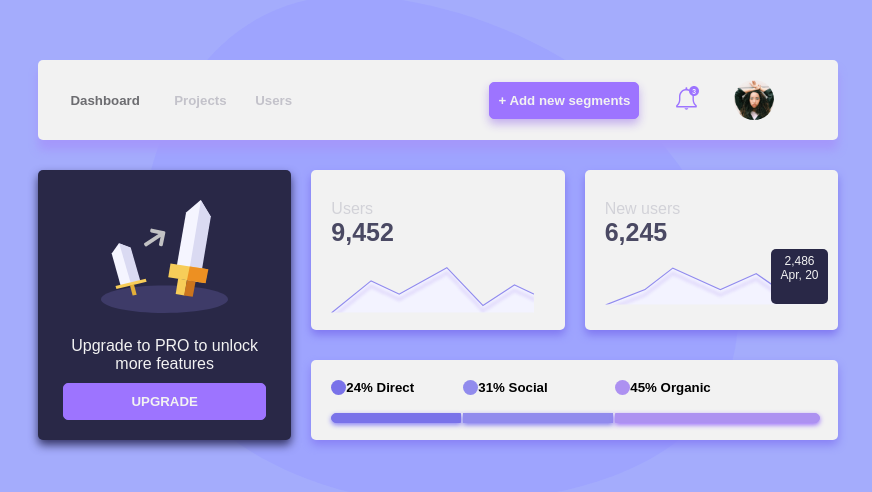
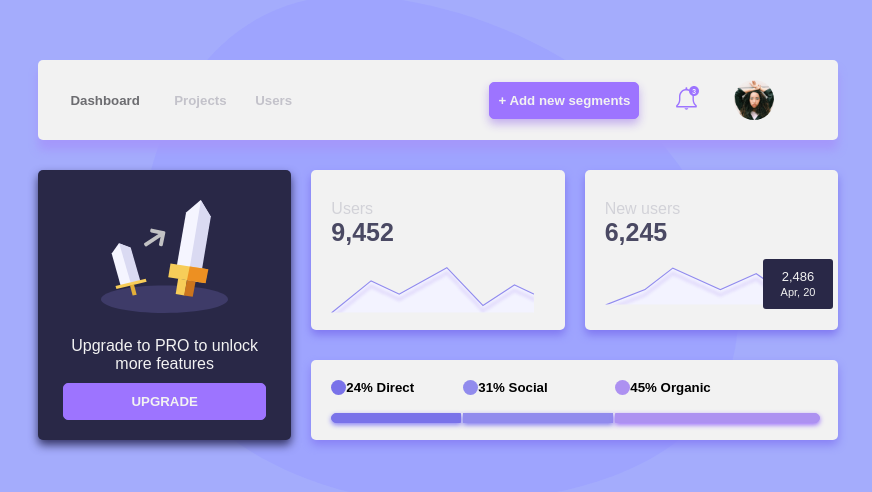
Before and after one commit to dharmyx/DailyUIDesignsMay17, a plain HTML site: page index.html in a window 1280 px wide. Shown: the part 150-642 px from the top of the page, without its empty margins (202-1074 px from the left). Drawn offline with Linux system fonts and the light colour scheme; a web font is replaced by a local one.

Commit message:
Update files

```diff
--- a/index.html
+++ b/index.html
@@ -35,7 +35,7 @@
                     <p class="para">New users</p>
                     <h4 class="para1">6,245</h4>
                     <img src="img/graph2.svg" class="graf">
-                   <div class="comment">2,486 Apr, 20</div>
+                    <div class="comment">2,486 <span>Apr, 20</span></div>
                 </div>
                 <div class="footer">
                     <div class="ft1">
--- a/style.css
+++ b/style.css
@@ -176,6 +176,27 @@ body {
     border-radius: 5px;
     box-shadow: 0px 5px 8px #8078f1;
 }
+
+.comment {
+    width: 70px;
+    height: 50px;
+    padding: 10px;
+    float: right;
+    position: relative;
+    top: -70px;
+    left: -5px;
+    background: #292847;
+    color: #f2f2f2;
+    font-family: 'Muli', sans-serif;
+    font-size: 13px;
+    position: relative;
+    border-radius: 3px;
+    text-align: center;
+ }
+ .comment span{
+     font-size: 11px;
+ }
+/*
 .comment {
     position: absolute;
     left: 75.98%;
@@ -190,7 +211,7 @@ body {
     font-size: 12px;
     background: #292847;
 }
-
+*/
 
 /* Footer Section */
 .footer {
@@ -280,8 +301,10 @@ body {
 
 
 /* MEDIA QUERRY SECTION max-width 568px */
+
+
 @media only screen and (max-width: 568px) {
-    .comment {
+   /* .comment {
         position: absolute;
         left: 69.98%;
         right: 13.98%;
@@ -294,7 +317,7 @@ body {
         padding: 5px;
         font-size: 12px;
         background: #292847;
-    }
+    }*/
     .footer {
         grid-area: h;
         background: #f2f2f2;
@@ -331,6 +354,7 @@ body {
 
 
 /* MEDIA QUERRY SECTION max-width 640px */
+/*
 @media only screen and (max-width: 640px) {
     .comment {
         position: absolute;
@@ -346,9 +370,10 @@ body {
         font-size: 12px;
         background: #292847;
     }
-}
+}*/
 
 /* MEDIA QUERRY SECTION max-width 667px */
+/*
 @media only screen and (max-width: 667px) {
     .comment {
         position: absolute;
@@ -365,9 +390,10 @@ body {
         background: #292847;
     }
 }
-
+*/
 
 /* MEDIA QUERRY SECTION max-width 731px */
+/*
 @media only screen and (max-width: 731px) {
     .comment {
         position: absolute;
@@ -383,9 +409,10 @@ body {
         font-size: 12px;
         background: #292847;
     }
-}
+}*/
 
 /* MEDIA QUERRY SECTION max-width 736px */
+/*
 @media only screen and (max-width: 736px) {
     .comment {
         position: absolute;
@@ -402,7 +429,7 @@ body {
         background: #292847;
     }
 }
-
+*/
 
 /* MEDIA QUERRY SECTION max-width : 768px */
 
@@ -502,6 +529,7 @@ body {
         border-radius: 5px;
         box-shadow: 0px 5px 8px #8078f1;
     }
+    /*
     .comment {
         position: absolute;
         left: 65.98%;
@@ -516,6 +544,12 @@ body {
         font-size: 12px;
         background: #292847;
     }
+    */
+    .comment {
+        top: -90px;
+        left: -30px;
+    }
+
     .footer {
         grid-area: h;
         background: #f2f2f2;
@@ -590,6 +624,7 @@ body {
 
 
 /* MEDIA QUERRY SECTION max-width 812px */
+/*
 @media only screen and (max-width: 812px) {
     .comment {
         position: absolute;
@@ -606,7 +641,7 @@ body {
         background: #292847;
     }
 }
-
+*/
 
 /* MEDIA QUERRY SECTION max-width 823px */
 /*
```
